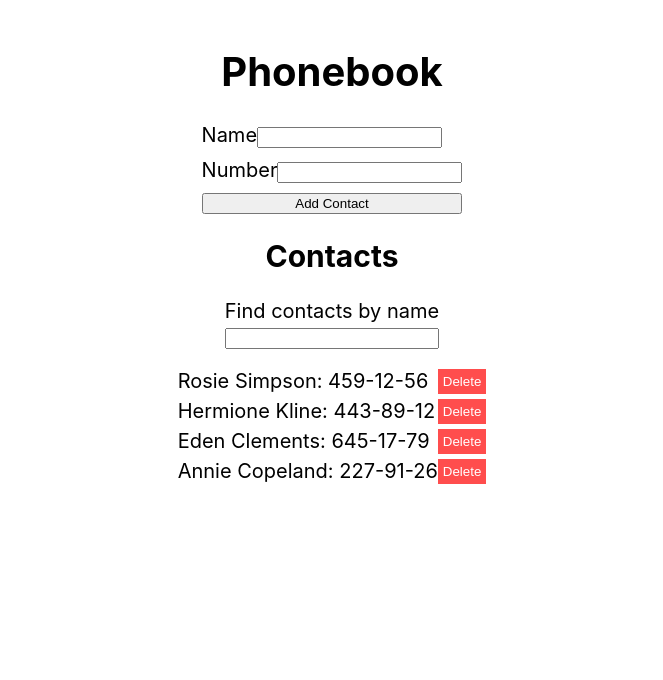
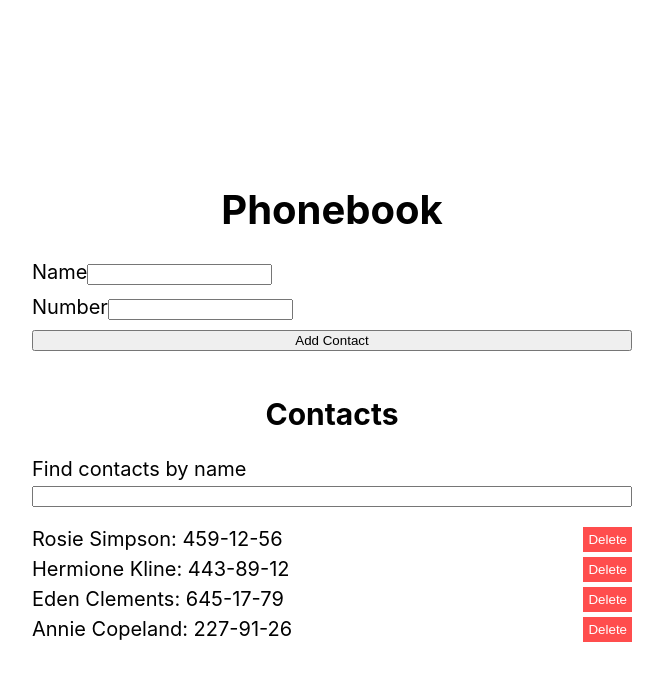
Before and after one commit to CristianF09/goit-react-hw-02-phonebook-main, a React (Create React App) app: page / in a window 1280 px wide. Shown: the top 680 px of the page, without its empty margins (308-971 px from the left). Built offline with nearby package versions, Linux system fonts and the light colour scheme.

Commit message:
Update Style

```diff
--- a/src/App.jsx
+++ b/src/App.jsx
@@ -1,9 +1,7 @@
 import React, { useState } from 'react';
 import ContactForm from './components/ContactForm';
 import ContactList from './components/ContactList';
-import ContactListItem from './components/ContactListItem'; // Correct import
 import Filter from './components/Filter';
-import Section from './components/Section'; // Correct import for Section
 import styles from './App.module.css';
 
 const App = () => {
@@ -49,12 +47,16 @@ const App = () => {
 
   return (
     <div className={styles.container}>
-      <h1>Phonebook</h1>
-      <ContactForm addContact={addContact} />
+      <div className={styles.section}>
+        <h1>Phonebook</h1>
+        <ContactForm addContact={addContact} />
+      </div>
 
-      <h2>Contacts</h2>
-      <Filter value={filter} onChange={handleFilterChange} />
-      <ContactList contacts={filteredContacts} onDelete={deleteContact} />
+      <div className={styles.section}>
+        <h2>Contacts</h2>
+        <Filter value={filter} onChange={handleFilterChange} />
+        <ContactList contacts={filteredContacts} onDelete={deleteContact} />
+      </div>
     </div>
   );
 };
--- a/src/App.module.css
+++ b/src/App.module.css
@@ -1,9 +1,21 @@
 .container {
-  height: 100vh;
   display: flex;
   flex-direction: column;
+  justify-content: center;
   align-items: center;
+  min-height: 100vh;
+  padding: 20px;
   font-size: 20px;
   color: #010101;
-  padding: 20px;
 }
+
+.section {
+  width: 100%;
+  max-width: 600px;
+  margin-bottom: 20px;
+}
+
+.section h1,
+.section h2 {
+  text-align: center;
+}
--- a/src/components/Section.jsx
+++ b/src/components/Section.jsx
@@ -1,8 +1,14 @@
-import React from 'react';
-import styles from './Section.module.css';
+import Section from './components/Section';
 
-const Section = ({ children }) => {
-  return <section className={styles.section}>{children}</section>;
-};
+return (
+  <div className={styles.container}>
+    <Section title="Phonebook">
+      <ContactForm addContact={addContact} />
+    </Section>
 
-export default Section;
+    <Section title="Contacts">
+      <Filter value={filter} onChange={handleFilterChange} />
+      <ContactList contacts={filteredContacts} onDelete={deleteContact} />
+    </Section>
+  </div>
+);
--- a/src/index.css
+++ b/src/index.css
@@ -1,4 +1,4 @@
-@import-normalize; /* bring in normalize.css styles */
+@import-normalize;
 
 body {
   margin: 0;
```
